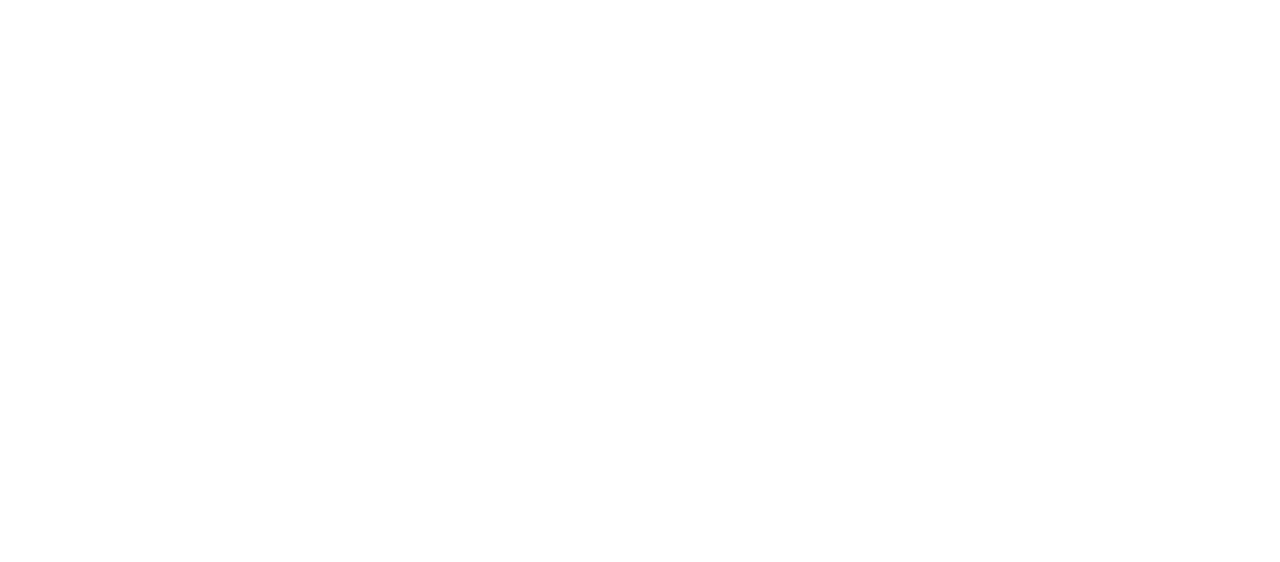
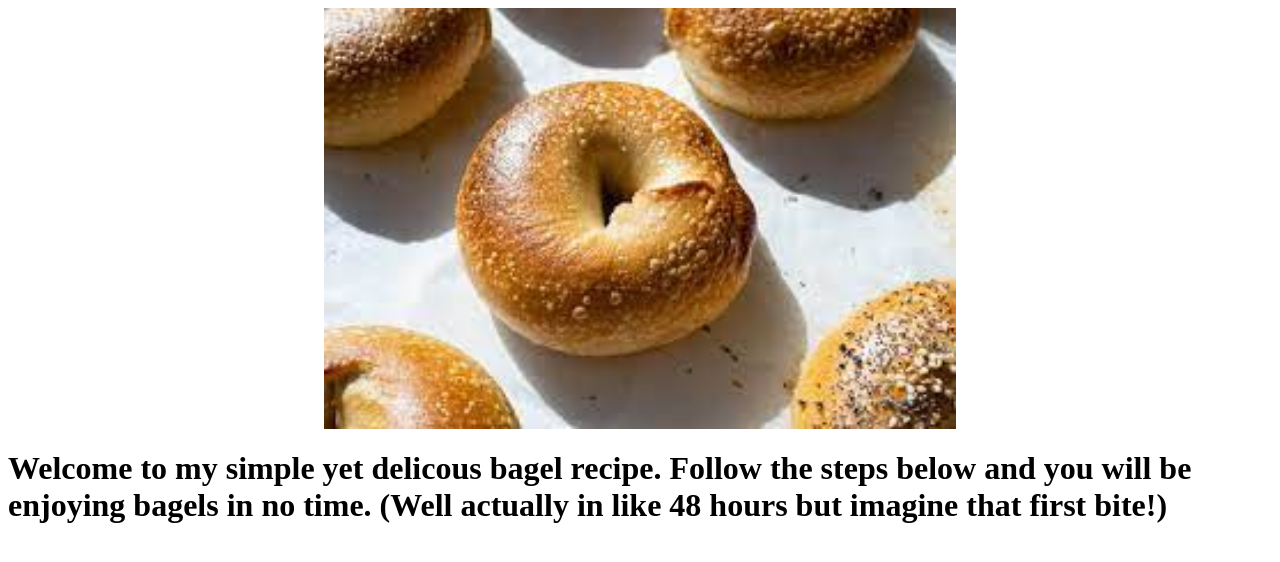
Before and after one commit to nantlas/Ericeats, a plain HTML site: page pages/bagel.html in a window 1280 px wide. Drawn offline with Linux system fonts and the light colour scheme.

Commit message:
added css and updated pages

```diff
--- a/pages/bagel.html
+++ b/pages/bagel.html
@@ -0,0 +1,22 @@
+<!DOCTYPE html>
+<html lang="en">
+<head>
+    <link rel="stylesheet" href="styles.css"
+    <meta charset="UTF-8">
+    <meta http-equiv="X-UA-Compatible" content="IE=edge">
+    <meta name="viewport" content="width=device-width, initial-scale=1.0">
+    <title> New York Bagel Recipe</title>
+</head>
+<body>
+    <img src="img/bagel.jpeg" alt="picture of bagel" title="So easy your grandma can do it!" class="center">
+    <p >
+        <h1> Welcome to my simple yet delicous bagel recipe. Follow the steps below and you will be enjoying bagels in no time. (Well actually in like 48 hours but imagine that first bite!)</h1>
+    </p>
+
+
+
+
+
+
+</body>
+</html>
--- /dev/null
+++ b/pages/styles.css
@@ -0,0 +1,6 @@
+.center {
+    display: block;
+    margin-left: auto;
+    margin-right: auto;
+    width: 50%;
+  }
```
Also changed, not shown: index.html (+5 -5 lines), pages/bread.html (+15 -0 lines), pages/butter.html (+12 -0 lines).
